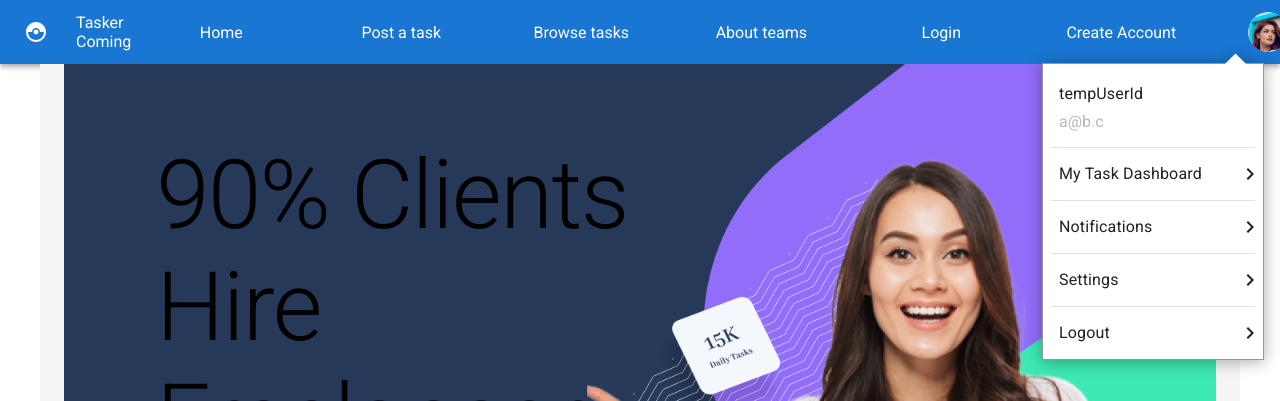
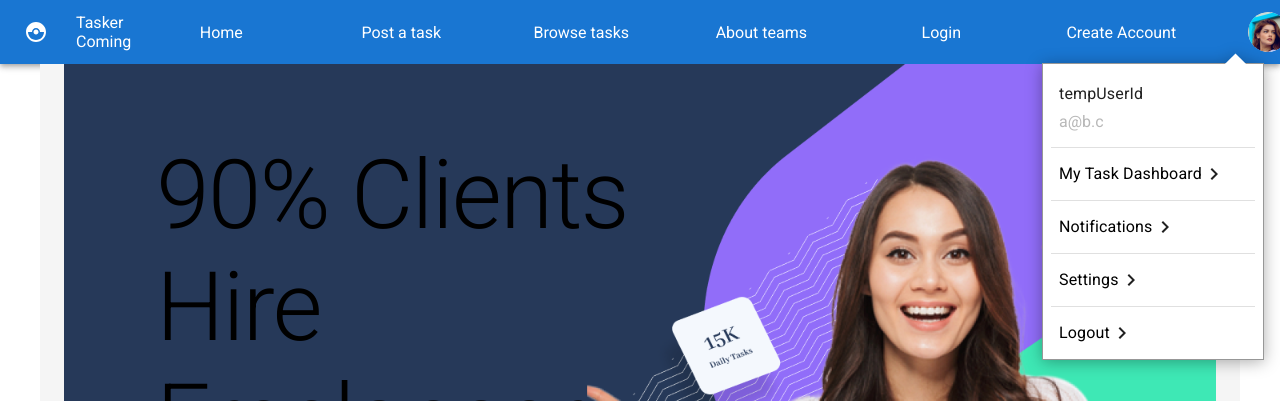
Before and after one commit to TaskComing/Tasker-Coming-Front-end, a React (Create React App) app: page / in a window 1280 px wide. Both pictures are taken after a click on the button 1268 px from the left and 32 px from the top of the page. Shown: the top 401 px of the page. Built offline with nearby package versions, Linux system fonts and the light colour scheme.

Commit message:
TAS-28 update link

```diff
--- a/src/pages/avatarDropDownMenu.js
+++ b/src/pages/avatarDropDownMenu.js
@@ -7,6 +7,8 @@ import Divider from '@mui/material/Divider';
 import IconButton from '@mui/material/IconButton';
 import Tooltip from '@mui/material/Tooltip';
 import ChevronRightIcon from '@mui/icons-material/ChevronRight';
+import { Link } from 'react-router-dom';
+import Typography from '@mui/material/Typography';
 
 export default function AccountMenu() {
   const [anchorEl, setAnchorEl] = React.useState(null);
@@ -80,10 +82,14 @@ export default function AccountMenu() {
               ml: 2,
               paddingBottom: 1,
             },
-            '& .chevronRightIcon': {
+            '& chevronRightIcon': {
               display: 'block',
               position: 'absolute',
               right: 1,
+            },
+            '& a': {
+              textDecoration: 'none',
+              color: 'black',
             },
           },
         }}
@@ -94,19 +100,31 @@ export default function AccountMenu() {
         <p>a@b.c</p>
         <Divider />
         <MenuItem onClick={handleClose}>
-          My Task Dashboard <ChevronRightIcon className="chevronRightIcon" />
+          <Link to="/browse-task">
+            <Typography variant="subtitle">My Task Dashboard</Typography>
+          </Link>
+          <ChevronRightIcon className="chevronRightIcon" />
         </MenuItem>
         <Divider />
         <MenuItem onClick={handleClose}>
-          Notifications <ChevronRightIcon className="chevronRightIcon" />
+          <Link to="/browse-task">
+            <Typography variant="subtitle">Notifications</Typography>
+          </Link>
+          <ChevronRightIcon className="chevronRightIcon" />
         </MenuItem>
         <Divider />
         <MenuItem onClick={handleClose}>
-          Settings <ChevronRightIcon className="chevronRightIcon" />
+          <Link to="/browse-task">
+            <Typography variant="subtitle">Settings</Typography>
+          </Link>
+          <ChevronRightIcon className="chevronRightIcon" />
         </MenuItem>
         <Divider />
         <MenuItem onClick={handleClose}>
-          Logout <ChevronRightIcon className="chevronRightIcon" />
+          <Link to="/browse-task">
+            <Typography variant="subtitle">Logout</Typography>
+          </Link>
+          <ChevronRightIcon className="chevronRightIcon" />
         </MenuItem>
       </Menu>
     </>
```
